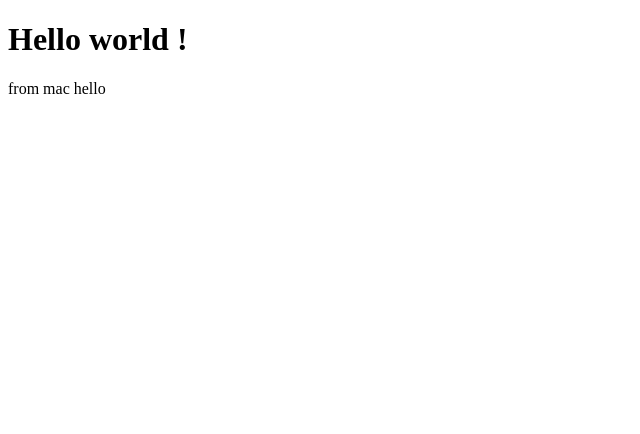
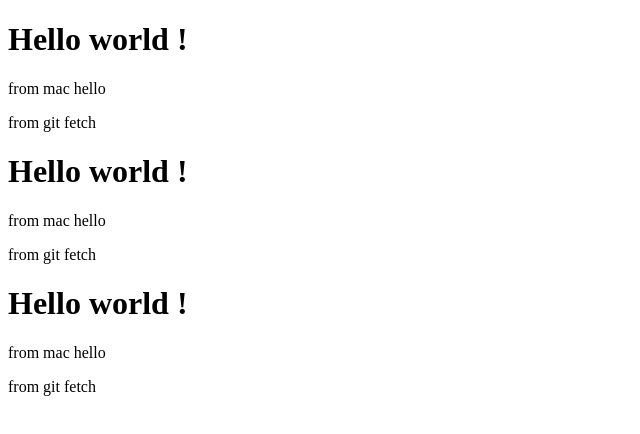
Before and after one commit to Fensley/git-remote, a plain HTML site: page index.html in a window 1280 px wide. Shown: the whole page, without its empty margins (0-640 px from the left). Drawn offline with Linux system fonts and the light colour scheme.

Commit message:
initial commit

```diff
--- a/index.html
+++ b/index.html
@@ -8,6 +8,18 @@
   <body>
     <h1>Hello world !</h1>
     <p>from mac hello</p>
+
+    <p>from git fetch</p>
+
+    <h1>Hello world !</h1>
+    <p>from mac hello</p>
+
+    <p>from git fetch</p>
+
+    <h1>Hello world !</h1>
+    <p>from mac hello</p>
+
+    <p>from git fetch</p>
     <script src="index.js"></script>
   </body>
 </html>
```
